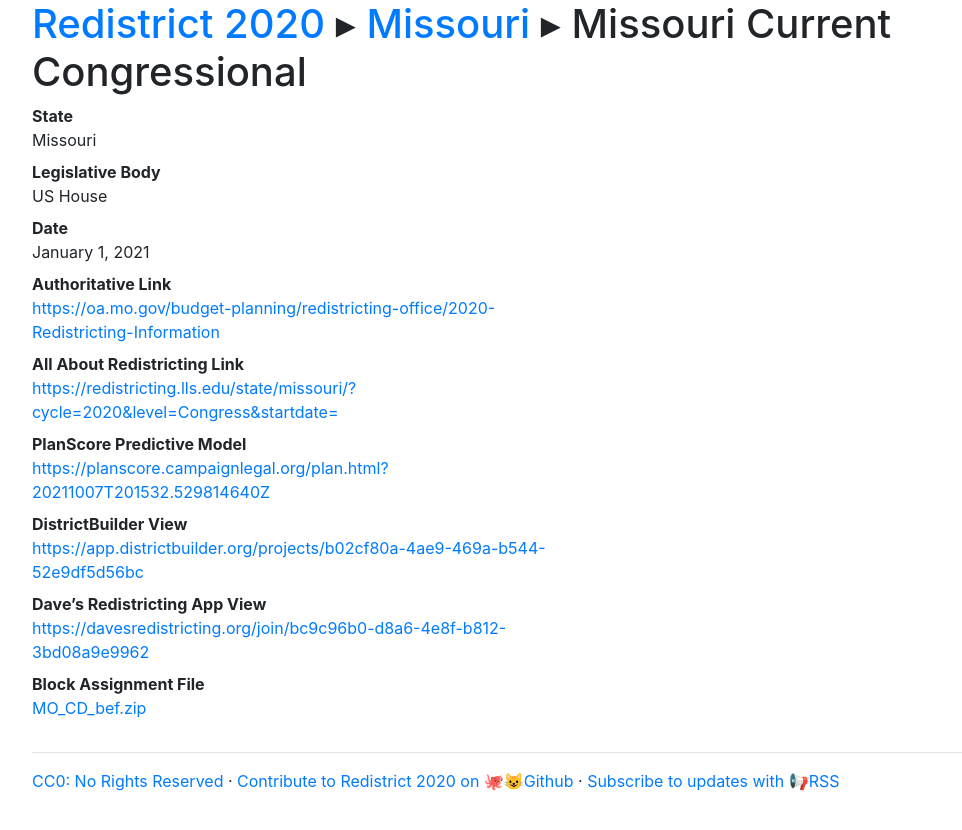
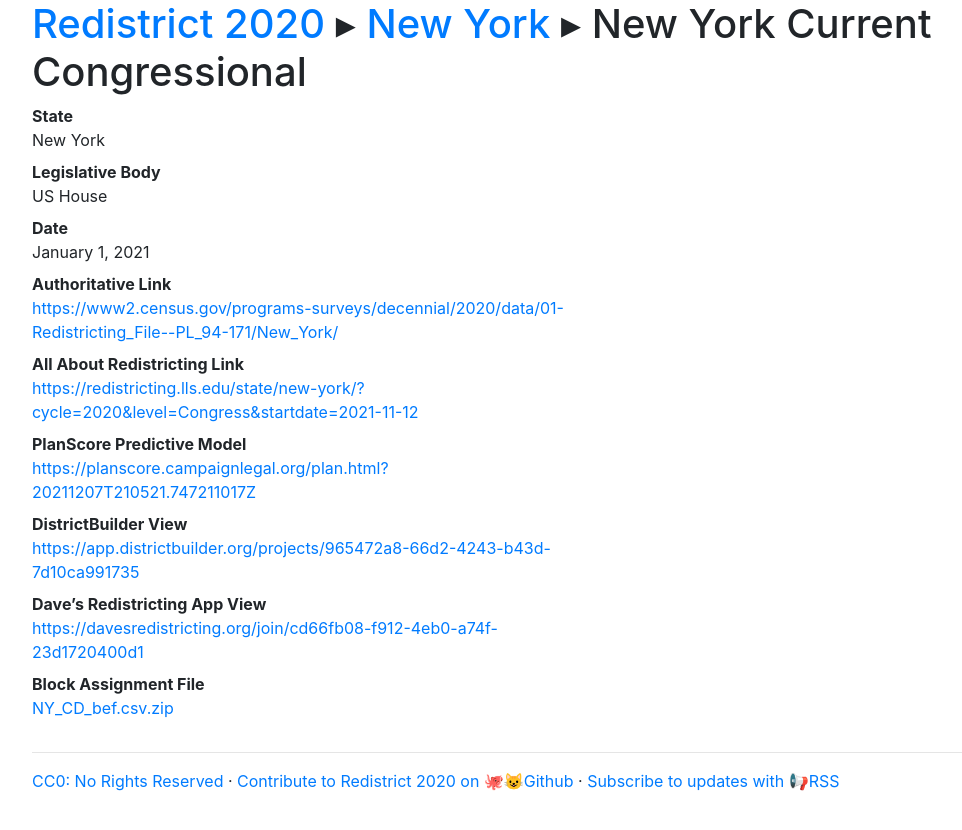
Before and after one commit to PlanScore/Redistrict2020, a Jekyll site: the page built from _plans/NY-2021-01-congress.md, in a window 1280 px wide. Shown: the top 830 px of the page, without its empty margins (53-1015 px from the left). Built offline with Jekyll 4.4.1, drawn with Linux system fonts in a browser that asks for light colours; nearby versions of some CDN libraries.

Commit message:
Update NY-2021-01-congress.md

```diff
--- a/_plans/NY-2021-01-congress.md
+++ b/_plans/NY-2021-01-congress.md
@@ -1,15 +1,15 @@
 ---
-state: Missouri
-title: Missouri Current Congressional
+state: New York
+title: New York Current Congressional
 body: US House
 date: 2021-01-01
-authoritative_link: https://oa.mo.gov/budget-planning/redistricting-office/2020-Redistricting-Information
-allabout_link: https://redistricting.lls.edu/state/missouri/?cycle=2020&level=Congress&startdate=
-planscore_link: https://planscore.campaignlegal.org/plan.html?20211007T201532.529814640Z
-districtbuilder_link: https://app.districtbuilder.org/projects/b02cf80a-4ae9-469a-b544-52e9df5d56bc
-davesredist_link: https://davesredistricting.org/join/bc9c96b0-d8a6-4e8f-b812-3bd08a9e9962
+authoritative_link: https://www2.census.gov/programs-surveys/decennial/2020/data/01-Redistricting_File--PL_94-171/New_York/
+allabout_link: https://redistricting.lls.edu/state/new-york/?cycle=2020&level=Congress&startdate=2021-11-12
+planscore_link: https://planscore.campaignlegal.org/plan.html?20211207T210521.747211017Z
+districtbuilder_link: https://app.districtbuilder.org/projects/965472a8-66d2-4243-b43d-7d10ca991735
+davesredist_link: https://davesredistricting.org/join/cd66fb08-f912-4eb0-a74f-23d1720400d1
 five38_link:
-blockassignment_file: /files/MO-2021-01/MO_CD_bef.zip
+blockassignment_file: /files/NY-2021-01/NY_CD_bef.csv.zip
 shapefile_file:
 simplegeojson_file:
 
```
